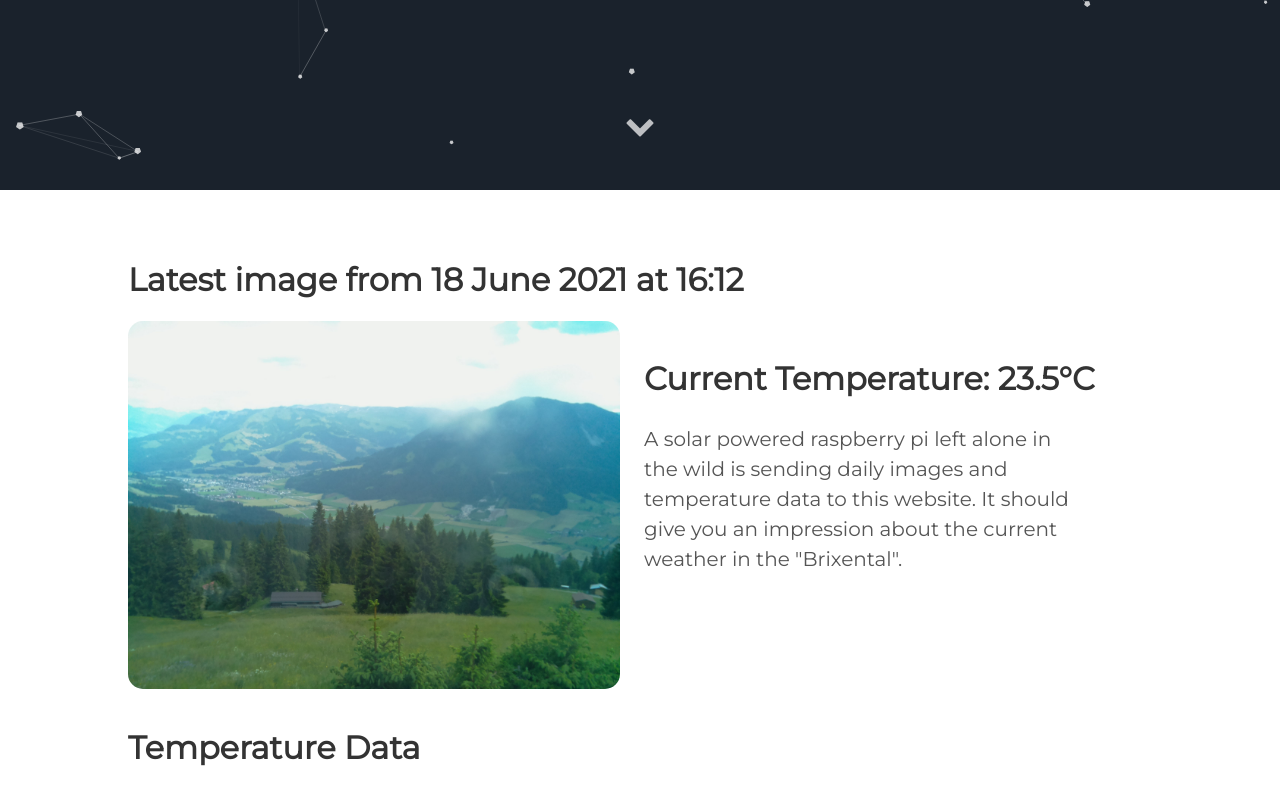
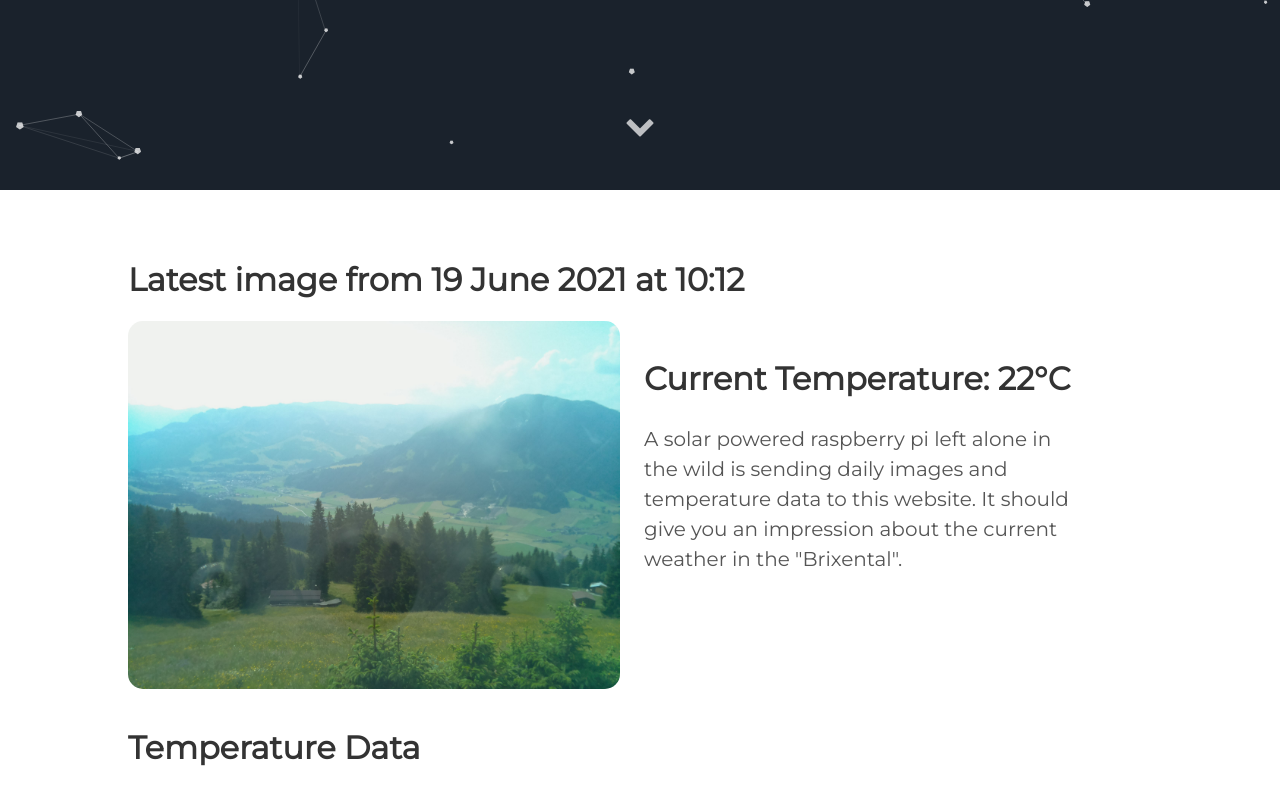
Before and after one commit to vektorious/vektorious.github.io, a Jekyll site: the page built from resources/huette.md, in a window 1280 px wide and 900 px high, scrolled down 710 px. Shown: the top 805 px of the window. Built offline with Jekyll 4.4.1, drawn with Linux system fonts in a browser that asks for light colours.

Commit message:
I'm a bot beep boop

```diff
--- a/resources/huette.md
+++ b/resources/huette.md
@@ -6,13 +6,13 @@ image: '/assets/img/'
 description: 'Live image from the Austrian alps'
 twitter_text: ' '
 ---
-## Latest image from 18 June 2021 at 16:12
+## Latest image from 19 June 2021 at 10:12
 <div class="huette">
   <div class="huette-image">
     <img src="{{ "/assets/img/huette.jpg" | prepend: site.baseurl }}">
   </div>
   <div class="huette-text">
-        <h2>Current Temperature: 23.5°C</h2>
+        <h2>Current Temperature: 22°C</h2>
         <p>A solar powered raspberry pi left alone in the wild is sending daily images and temperature data to this website. It should give you an impression about the current weather in the "Brixental".</p>
 
   </div>
```
Also changed, not shown: rpi-script/2021-06-19_101054.txt (renamed from rpi-script/2021-06-18_161054.txt, +6 -5 lines), rpi-script/huette.md (+2 -2 lines), assets/img/huette.jpg, assets/img/temp_plot.png, rpi-script/temp_plot.png, 1 other file.
